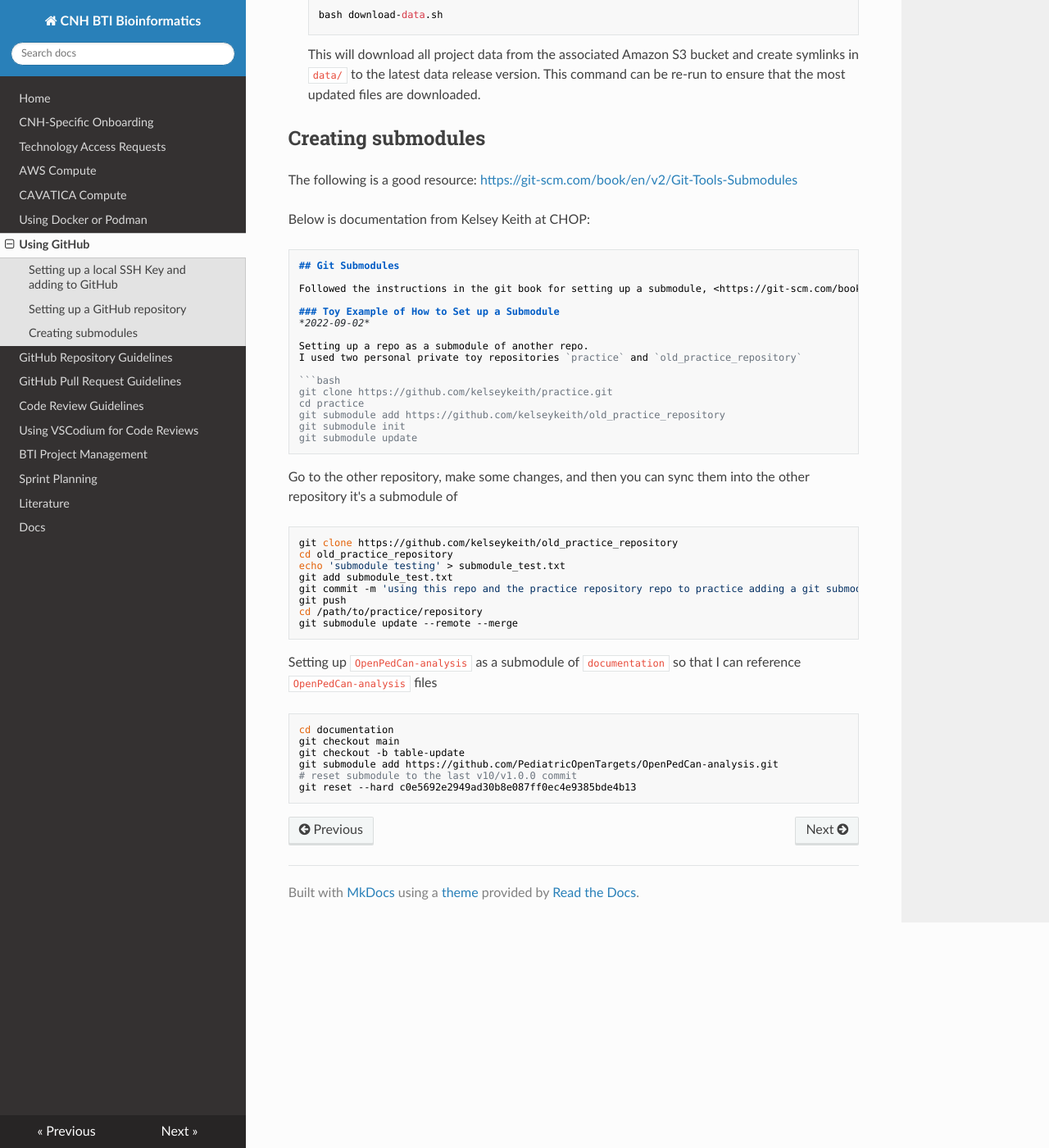
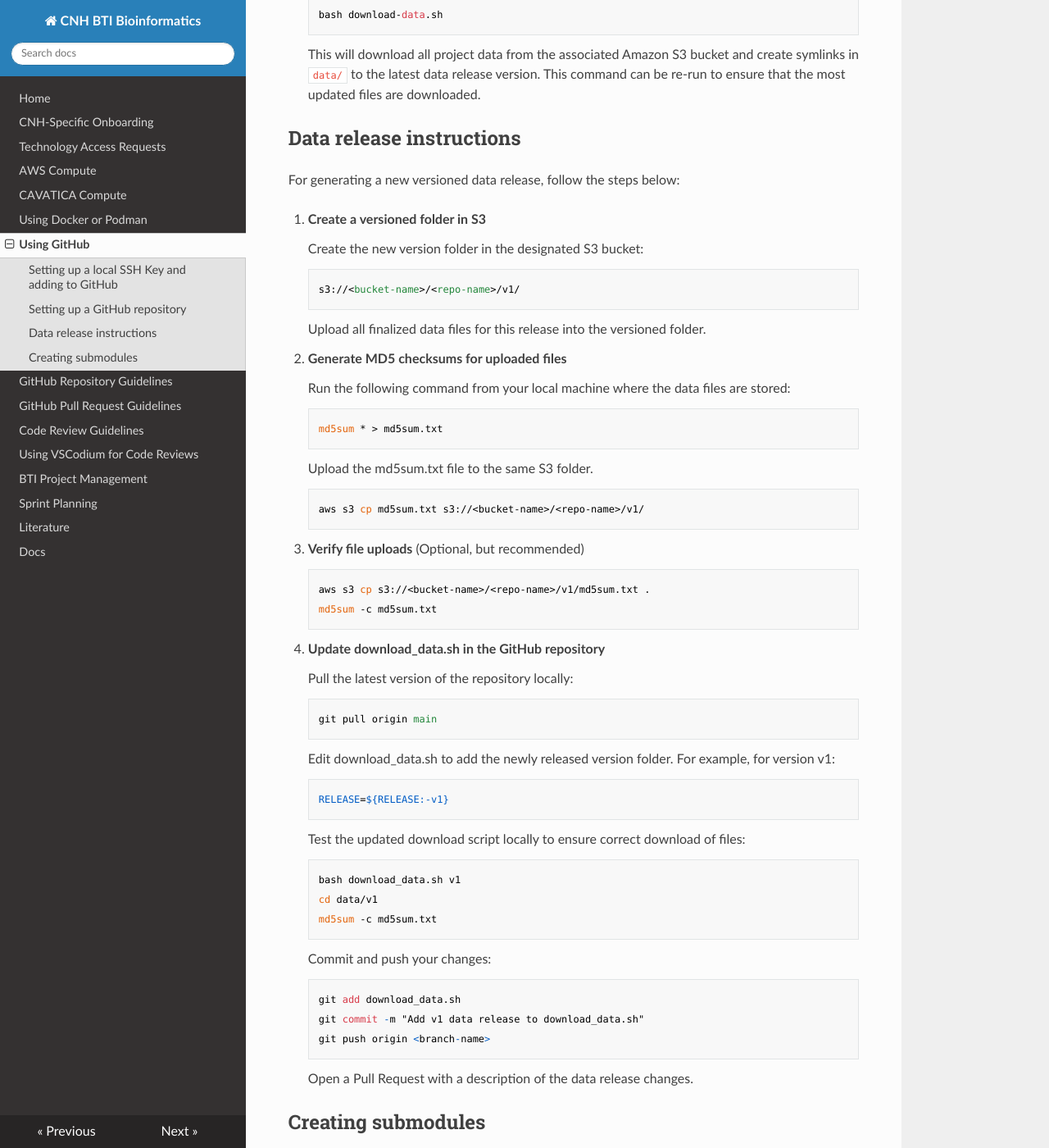
Before and after one commit to childrens-bti/bti-bfx-docs, an MkDocs documentation site: the page built from docs/github-general.md, in a window 1280 px wide and 1400 px high, scrolled down 1598 px. Shown: the whole window at 82% size. Built offline with MkDocs 1.6.1, drawn with Linux system fonts in a browser that asks for light colours; nearby versions of some CDN libraries.

Commit message:
add data release instruction

```diff
--- a/docs/github-general.md
+++ b/docs/github-general.md
@@ -62,6 +62,59 @@ Add this new SSH key to your profile in GitHub by following [these instructions]
     This will download all project data from the associated Amazon S3 bucket and create symlinks in `data/` to the latest data release version. This command can be re-run to ensure that the most updated files are downloaded.
 
 
+## Data release instructions
+
+For generating a new versioned data release, follow the steps below:
+
+1. **Create a versioned folder in S3**
+
+    Create the new version folder in the designated S3 bucket:
+
+        s3://<bucket-name>/<repo-name>/v1/
+
+    Upload all finalized data files for this release into the versioned folder.
+
+2. **Generate MD5 checksums for uploaded files**
+
+    Run the following command from your local machine where the data files are stored:
+
+        md5sum * > md5sum.txt
+
+    Upload the md5sum.txt file to the same S3 folder.
+
+        aws s3 cp md5sum.txt s3://<bucket-name>/<repo-name>/v1/
+
+3. **Verify file uploads**
+    (Optional, but recommended)
+
+        aws s3 cp s3://<bucket-name>/<repo-name>/v1/md5sum.txt .
+        md5sum -c md5sum.txt
+
+4. **Update download_data.sh in the GitHub repository**
+
+    Pull the latest version of the repository locally:
+
+        git pull origin main
+
+    Edit download_data.sh to add the newly released version folder. For example, for version v1:
+
+        RELEASE=${RELEASE:-v1}
+
+    Test the updated download script locally to ensure correct download of files:
+
+        bash download_data.sh v1
+        cd data/v1
+        md5sum -c md5sum.txt
+
+    Commit and push your changes:
+
+        git add download_data.sh
+        git commit -m "Add v1 data release to download_data.sh"
+        git push origin <branch-name>
+
+    Open a Pull Request with a description of the data release changes.
+
+
 ## Creating submodules
 
 The following is a good resource: [https://git-scm.com/book/en/v2/Git-Tools-Submodules](https://git-scm.com/book/en/v2/Git-Tools-Submodules)
```
